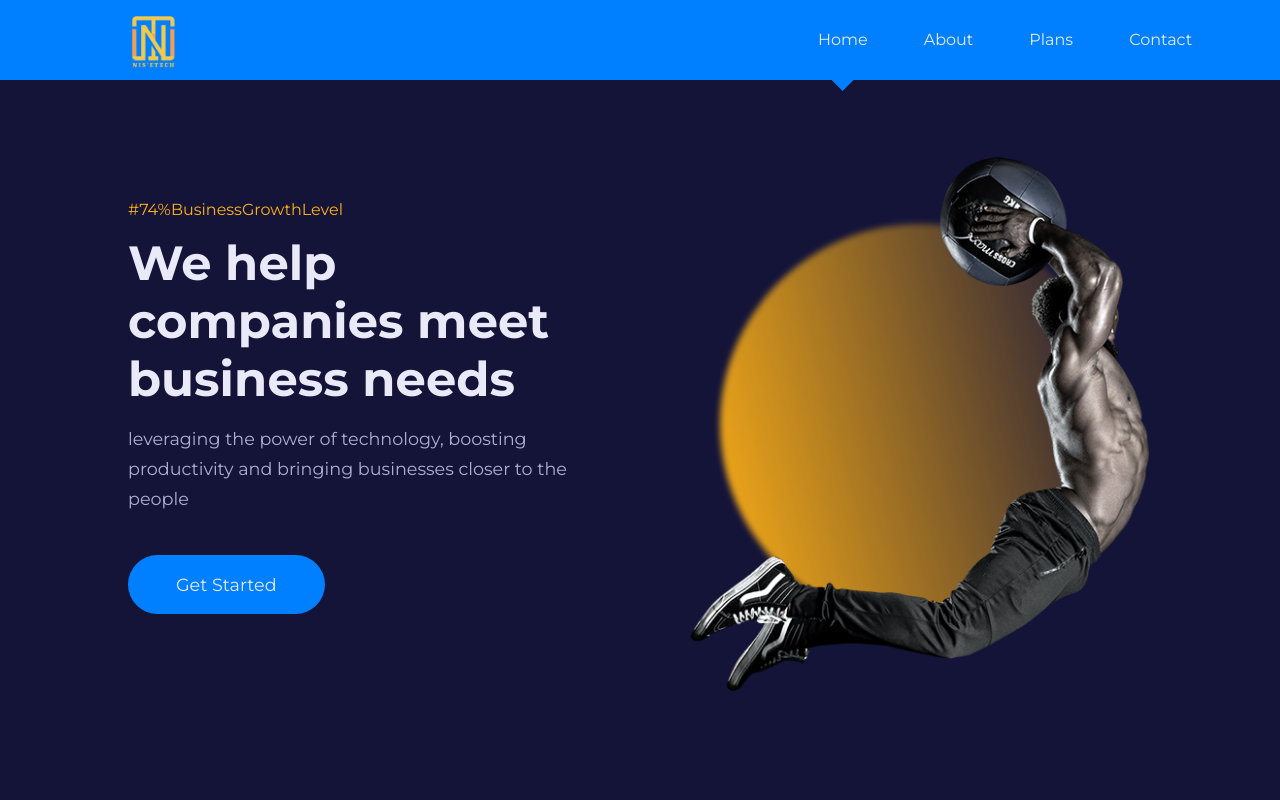
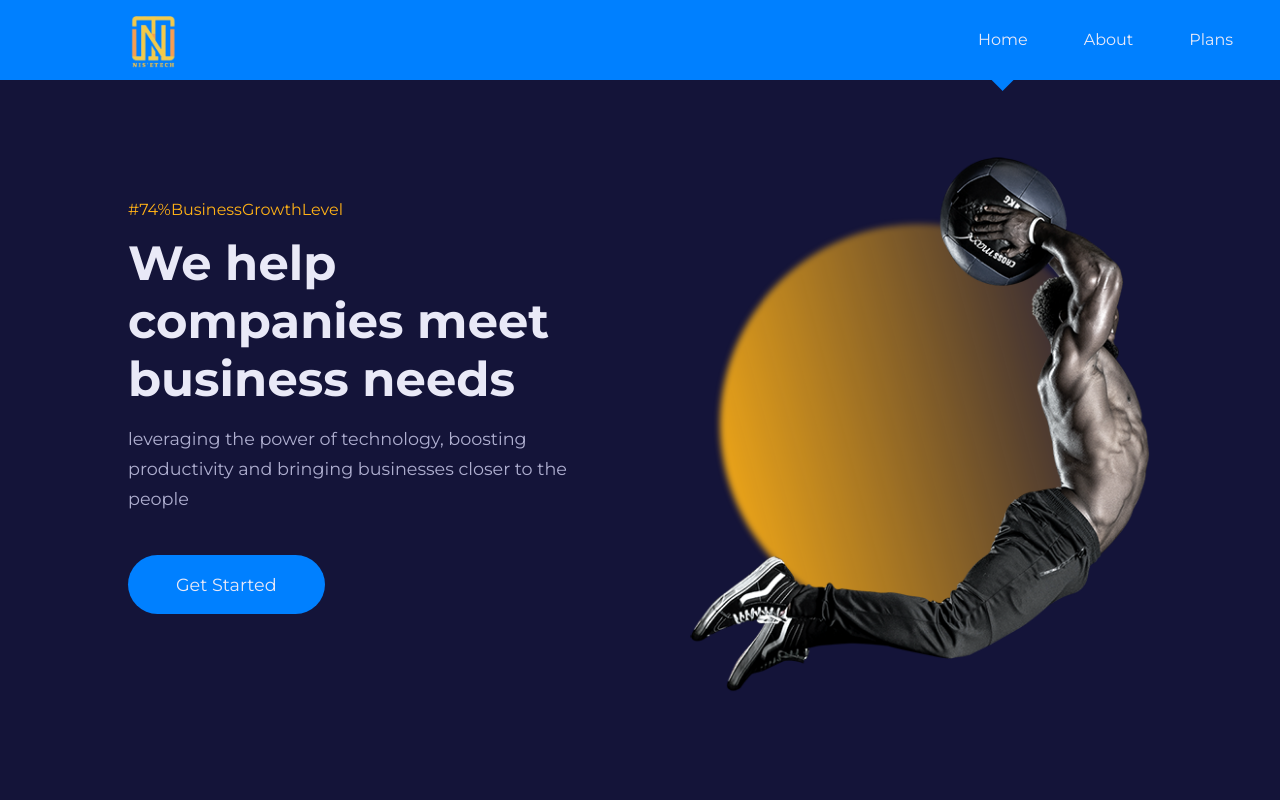
Before and after one commit to Pauley-pro/Nisettech, a React (Create React App) app: page / in a window 1280 px wide. Shown: the top 800 px of the page. Built offline with nearby package versions, Linux system fonts and the light colour scheme.

Commit message:
modified Navbar.css

```diff
--- a/src/components/Navbar.css
+++ b/src/components/Navbar.css
@@ -34,7 +34,7 @@ nav{
 }
 
 ul{
-    margin-left: 40rem
+    margin-left: 50rem
 }
 
 .nav__links{
```
